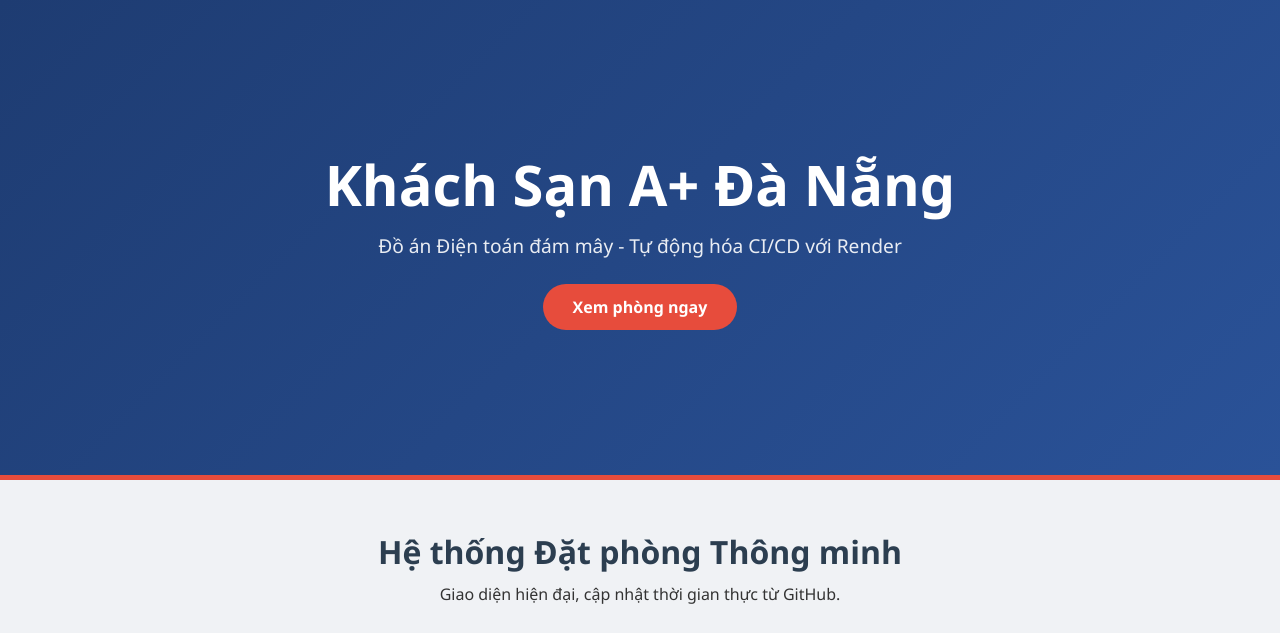
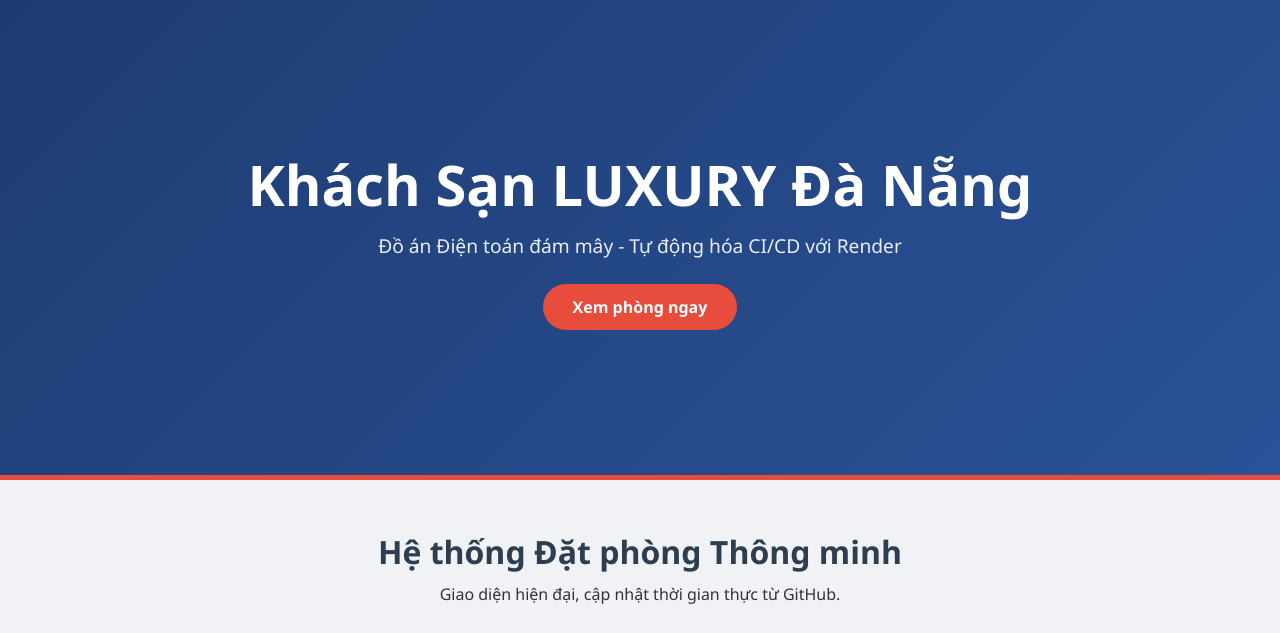
Before and after one commit to cotcute/demo-khachsan-cloud, a website: page public/index.html in a window 1280 px wide. Shown: the top 633 px of the page. Drawn offline with Linux system fonts and the light colour scheme.

```diff
--- a/public/index.html
+++ b/public/index.html
@@ -9,7 +9,7 @@
   <body>
     <header class="hero">
       <div class="hero-content">
-        <h1>Khách Sạn A+ Đà Nẵng</h1>
+        <h1>Khách Sạn LUXURY Đà Nẵng</h1>
         <p>Đồ án Điện toán đám mây - Tự động hóa CI/CD với Render</p>
         <a href="#rooms" class="btn-primary">Xem phòng ngay</a>
       </div>
```
